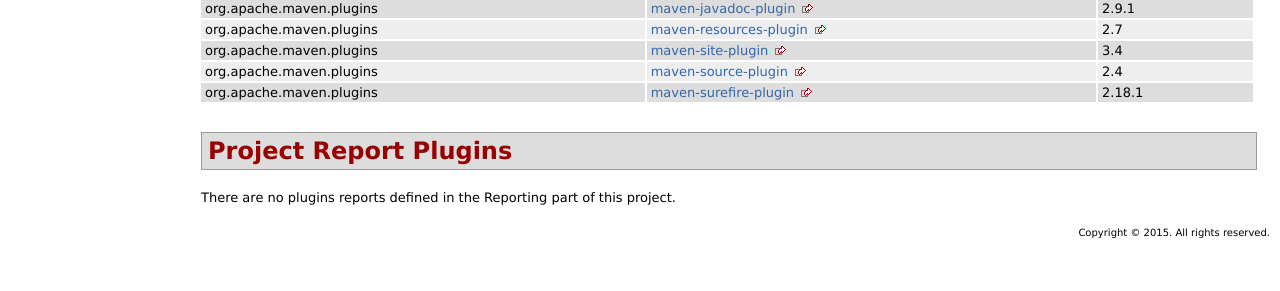
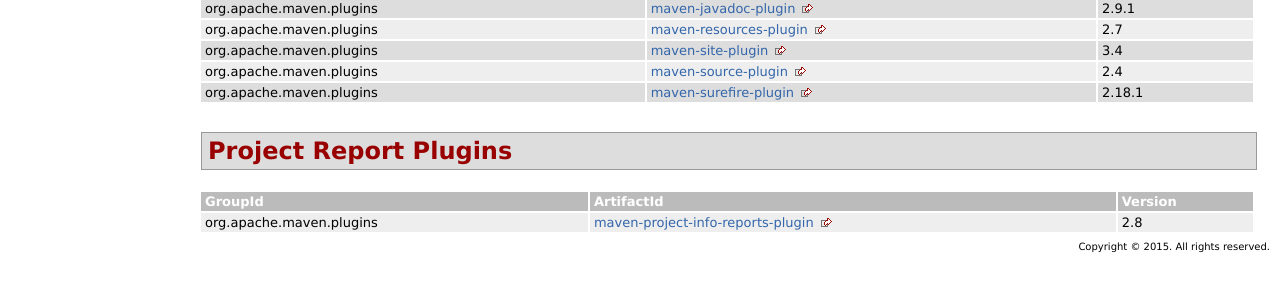
Before and after one commit to anthonygelibert/MavenJARTemplate, a plain HTML site: page plugins.html in a window 1280 px wide. Shown: the part 311-602 px from the top of the page. Drawn offline with Linux system fonts and the light colour scheme.

Commit message:
Building site for 0.0.1-SNAPSHOT

```diff
--- a/plugins.html
+++ b/plugins.html
@@ -146,7 +146,15 @@
 <td>2.18.1</td></tr></table></div>
 <div class="section">
 <h2><a name="Project_Report_Plugins"></a>Project Report Plugins</h2><a name="Project_Report_Plugins"></a>
-<p>There are no plugins reports defined in the Reporting part of this project.</p></div>
+<table border="0" class="bodyTable">
+<tr class="a">
+<th>GroupId</th>
+<th>ArtifactId</th>
+<th>Version</th></tr>
+<tr class="b">
+<td>org.apache.maven.plugins</td>
+<td><a class="externalLink" href="http://maven.apache.org/plugins/maven-project-info-reports-plugin/">maven-project-info-reports-plugin</a></td>
+<td>2.8</td></tr></table></div>
       </div>
     </div>
     <div class="clear">
```
